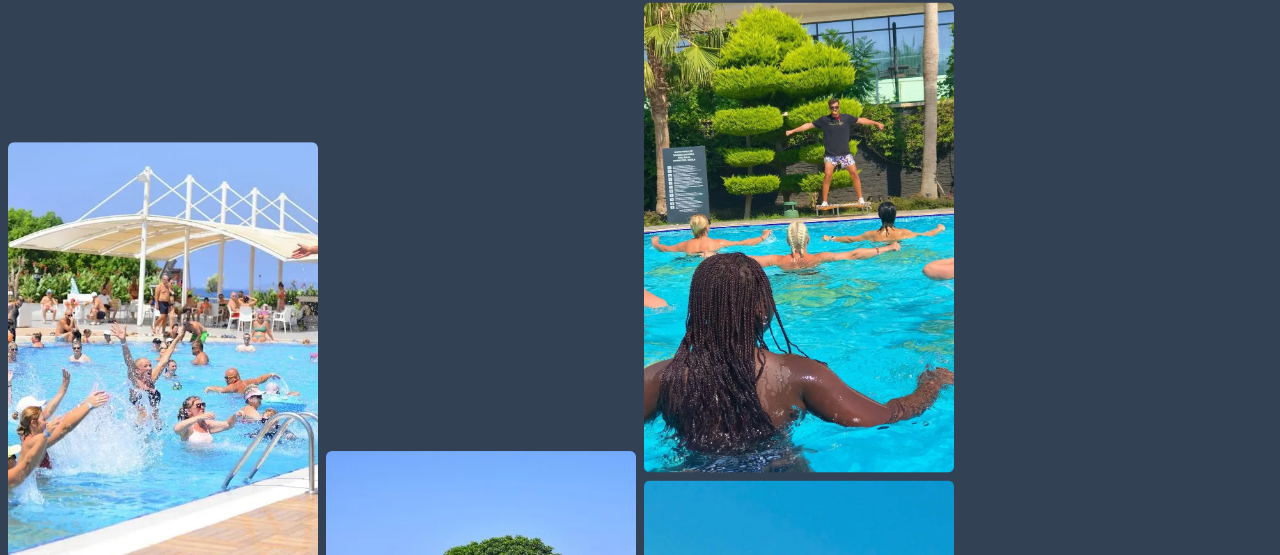
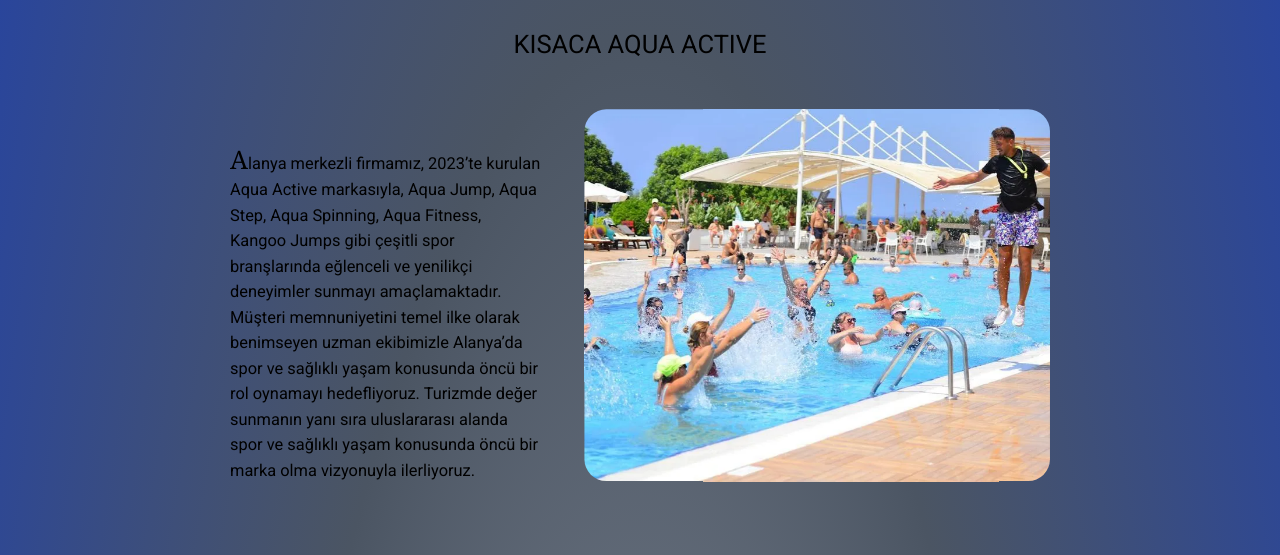
Before and after one commit to EmreeOzturk/kangoojump, a Next.js app: page / in a window 1280 px wide. Shown: the part 880-1435 px from the top of the page. Built offline with nearby package versions, Linux system fonts and the light colour scheme.

Commit message:
Update background color in Home component

```diff
--- a/app/page.tsx
+++ b/app/page.tsx
@@ -5,10 +5,10 @@ import Cards from "./components/Cards"
 export default function Home() {
 
   return (
-    <main className="bg-slate-700">
+    <main className="bg-[radial-gradient(ellipse_at_center,_var(--tw-gradient-stops))] from-gray-400 via-gray-600 to-blue-800">
       <Banner />
+      <Cards />
       <Gallery />
-      <Cards />
     </main>
   )
 }
```
